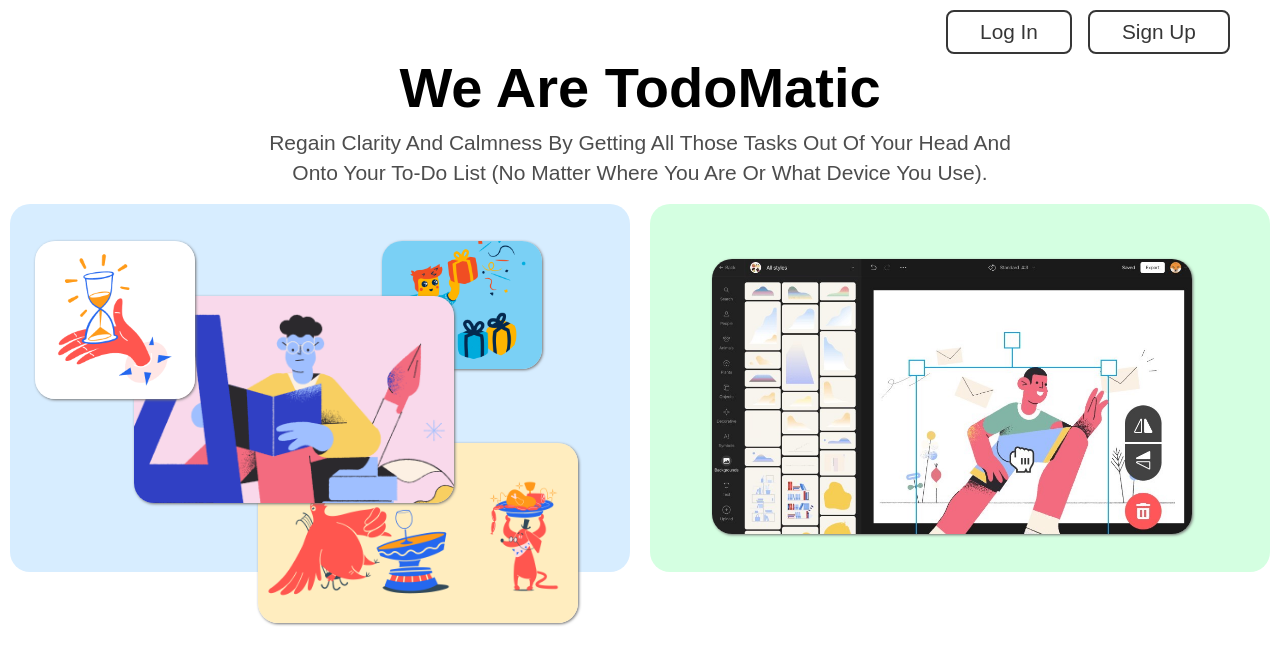
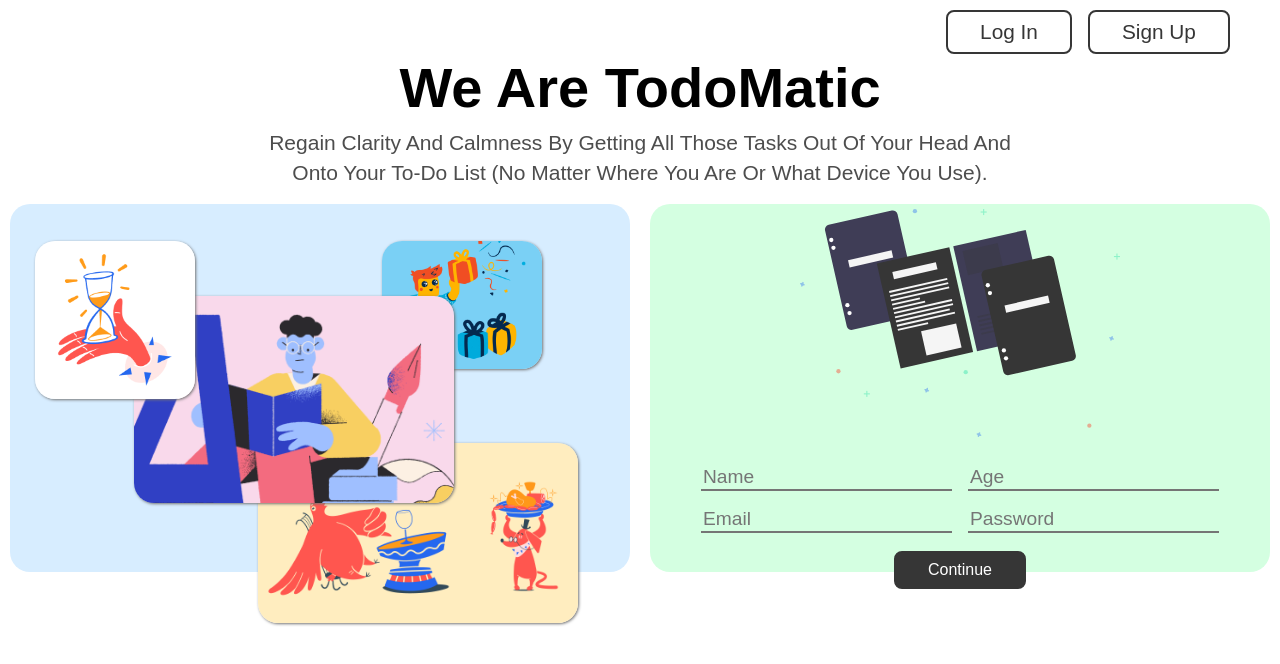
Before and after one commit to naveedalirehmani/Kanban-app-task-management, a React (Create React App) app: page / in a window 1280 px wide. Shown: the top 664 px of the page. Built offline with nearby package versions, Linux system fonts and the light colour scheme.

Commit message:
userData Array was created

```diff
--- a/src/components/home.js
+++ b/src/components/home.js
@@ -1,59 +1,62 @@
-import React,{useState} from "react"
-import './home.css'
-import Aux from '../hoc/auxiliary'
-import Loginform from './logInForm';
-import Signupform from './signUpForm'
+import React, { useState } from "react";
+import "./home.css";
+import Aux from "../hoc/auxiliary";
+import Loginform from "./logInForm";
+import Signupform from "./signUpForm";
 import Ouch1 from "../images/ouch1.png";
 import Ouch2 from "../images/ouch2.png";
 import Ouch3 from "../images/ouch3.png";
 import Ouch6 from "../images/ouch6.png";
 import vector from "../images/vectorCreator2.jpg";
 
+function Home(props) {
+  const [userData, setUserData] = useState([]);
+  const addUser = (data) => {
+    setUserData([...userData, data]);
+  };
+  console.log(userData);
 
-function Home() {
   const [isLogInIn, isLogInBack] = useState(false);
-    const [isSignInIn, isSignInBack] = useState(false);
-    const logInFunction = () =>{
-      isLogInBack(true)
-      isSignInBack(false)
-    }
-    const signInFunction = () =>{
-      isLogInBack(false)
-      isSignInBack(true)
-    }
-    const logInDiv = (
-    <Loginform></Loginform>
-    )
+  const [isSignInIn, isSignInBack] = useState(true);
+  const logInFunction = () => {
+    isLogInBack(true);
+    isSignInBack(false);
+  };
+  const signInFunction = () => {
+    isLogInBack(false);
+    isSignInBack(true);
+  };
+  const logInDiv = <Loginform></Loginform>;
   const logInHome = (
     <Aux>
-        <img className="ouch1" src={Ouch1} alt=""/>
-        <img className="ouch2" src={Ouch2} alt=""/>
-        <img className="ouch3" src={Ouch3} alt=""/>
-        <img className="ouch6" src={Ouch6} alt=""/>
+      <img className="ouch1" src={Ouch1} alt="" />
+      <img className="ouch2" src={Ouch2} alt="" />
+      <img className="ouch3" src={Ouch3} alt="" />
+      <img className="ouch6" src={Ouch6} alt="" />
     </Aux>
-    )
-    const signUpDiv = (
-      <Signupform></Signupform>
-    )
-    const signUpHome = (
-    <img className="vector"src={vector} alt=""/>
-    )
+  );
+  const signUpDiv = <Signupform addName={addUser}></Signupform>;
+  const signUpHome = <img className="vector" src={vector} alt="" />;
   return (
     <section className="home">
       <div className="main">
         <div className="buttonsAlign">
-            <button className="loginButton" onClick={logInFunction}>Log In</button>
-            <button className="signupButton" onClick={signInFunction}>Sign Up</button>
+          <button className="loginButton" onClick={logInFunction}>
+            Log In
+          </button>
+          <button className="signupButton" onClick={signInFunction}>
+            Sign Up
+          </button>
         </div>
         <p className="title">We Are TodoMatic</p>
-            <p className="intro">Regain clarity and calmness by getting all those tasks out of your head and <br/> onto your to-do list (no matter where you are or what device you use).</p>
+        <p className="intro">
+          Regain clarity and calmness by getting all those tasks out of your
+          head and <br /> onto your to-do list (no matter where you are or what
+          device you use).
+        </p>
         <div className="icons">
-            <div className="left">
-              {isLogInIn ? logInDiv : logInHome }
-            </div>
-            <div className="right">
-              {isSignInIn ? signUpDiv : signUpHome }
-            </div>
+          <div className="left">{isLogInIn ? logInDiv : logInHome}</div>
+          <div className="right">{isSignInIn ? signUpDiv : signUpHome}</div>
         </div>
       </div>
     </section>
--- a/src/components/logInForm.js
+++ b/src/components/logInForm.js
@@ -3,7 +3,7 @@
 import logInSvg from '../images/shared_workspace.svg'
 import Aux from '../hoc/auxiliary';
 
-function logInForm(props){
+function LogInForm(props){
     return(
        <Aux>
            <img className="logInSvg"src={logInSvg} alt=""/>
@@ -14,4 +14,4 @@
     )
 }
 
-export default logInForm;
+export default LogInForm;
--- a/src/components/signUpForm.js
+++ b/src/components/signUpForm.js
@@ -1,23 +1,64 @@
-import React from 'react';
-import './signUpForm.css';
-import signUpSvg from '../images/Working.svg'
-import Aux from '../hoc/auxiliary';
+import React, { useState } from "react";
+import "./signUpForm.css";
+import signUpSvg from "../images/Working.svg";
+import Aux from "../hoc/auxiliary";
 
-function logInForm(props){
-    return(
+function LogInForm(props) {
+  const [user, setUser] = useState({
+    name: "",
+    age: null,
+    email: "",
+    password: "",
+  });
+  function handleSubmit(e) {
+    e.preventDefault();
+    props.addName(user);
+  }
+  function handleChange(e) {
+    setUser({ ...user, [e.target.id]: e.target.value });
+  }
+  return (
     <Aux>
+      <form onSubmit={handleSubmit} action="">
         <div>
-           <img className="signUpSvg"src={signUpSvg} alt=""/>
+          <img className="signUpSvg" src={signUpSvg} alt="" />
         </div>
         <div className="borderDiv">
-           <input className="signUpName" placeholder="Name" type="text"/>
-           <input className="signUpAge" placeholder="Age" type="number"/>
-           <input className="signUpEmailInput" placeholder="Email" type="text"/>
-           <input className="signUpPasswordInput" placeholder="Password" type="password"/>
-           <button className="continueButton">Continue</button>
+          <input
+            id="name"
+            className="signUpName"
+            placeholder="Name"
+            type="text"
+            onChange={handleChange}
+          />
+          <input
+            id="age"
+            className="signUpAge"
+            placeholder="Age"
+            type="number"
+            onChange={handleChange}
+          />
+          <input
+            id="email"
+            className="signUpEmailInput"
+            placeholder="Email"
+            type="text"
+            onChange={handleChange}
+          />
+          <input
+            id="password"
+            className="signUpPasswordInput"
+            placeholder="Password"
+            type="password"
+            onChange={handleChange}
+          />
+          <button type="submit" className="continueButton">
+            Continue
+          </button>
         </div>
+      </form>
     </Aux>
-    )
+  );
 }
 
-export default logInForm;
+export default LogInForm;
```
Also changed, not shown: src/components/input.js (added, +11 -0 lines), 1 other file (tests, documents, lock files or other folders). Lines whose indentation alone changed are shown as unchanged.
